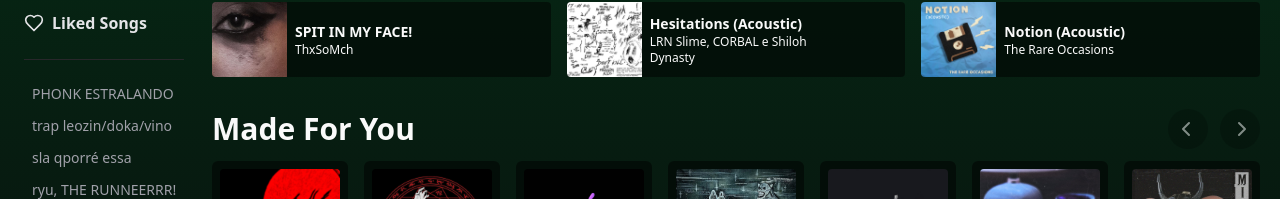
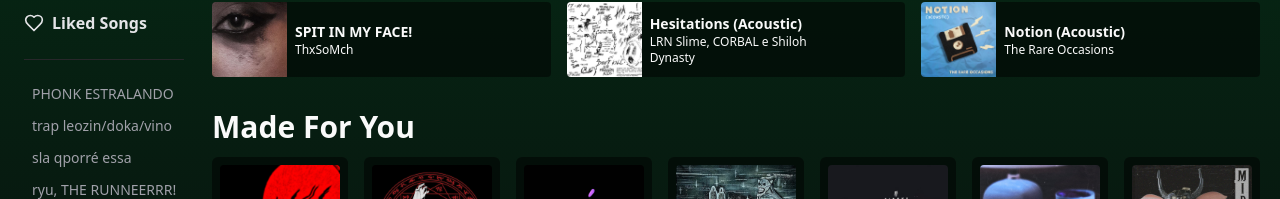
Before and after one commit to kevensouzz/ui-spotify, a Next.js app: page / in a window 1280 px wide. Shown: the part 233-432 px from the top of the page. Built offline with nearby package versions, Linux system fonts and the light colour scheme.

Commit message:
conditional rendering to ChevronButtons component

```diff
--- a/src/app/components/Topic.tsx
+++ b/src/app/components/Topic.tsx
@@ -1,6 +1,11 @@
 import ChevronButtons from "./ChevronButtons";
 
-export default function Topic(prop: {text: string;}) {
+interface propType {
+  text: string
+  renderButtons?: boolean
+}
+
+export default function Topic(prop: propType) {
   return (
       <div className={`
         flex items-center justify-between
@@ -12,7 +17,7 @@
           max-lg:text-2xl
           max-[425px]:text-xl
         `}>{prop.text}</h1>
-        <ChevronButtons />
+        {prop.renderButtons == true ? <ChevronButtons/> : null}
       </div>
   )
 }
--- a/src/app/page.tsx
+++ b/src/app/page.tsx
@@ -20,7 +20,7 @@
         `}>
           <Header />
 
-          <Topic text="Listen Again" />
+          <Topic text="Listen Again" renderButtons />
 
           <div className={`
             grid grid-cols-3 gap-4
```
